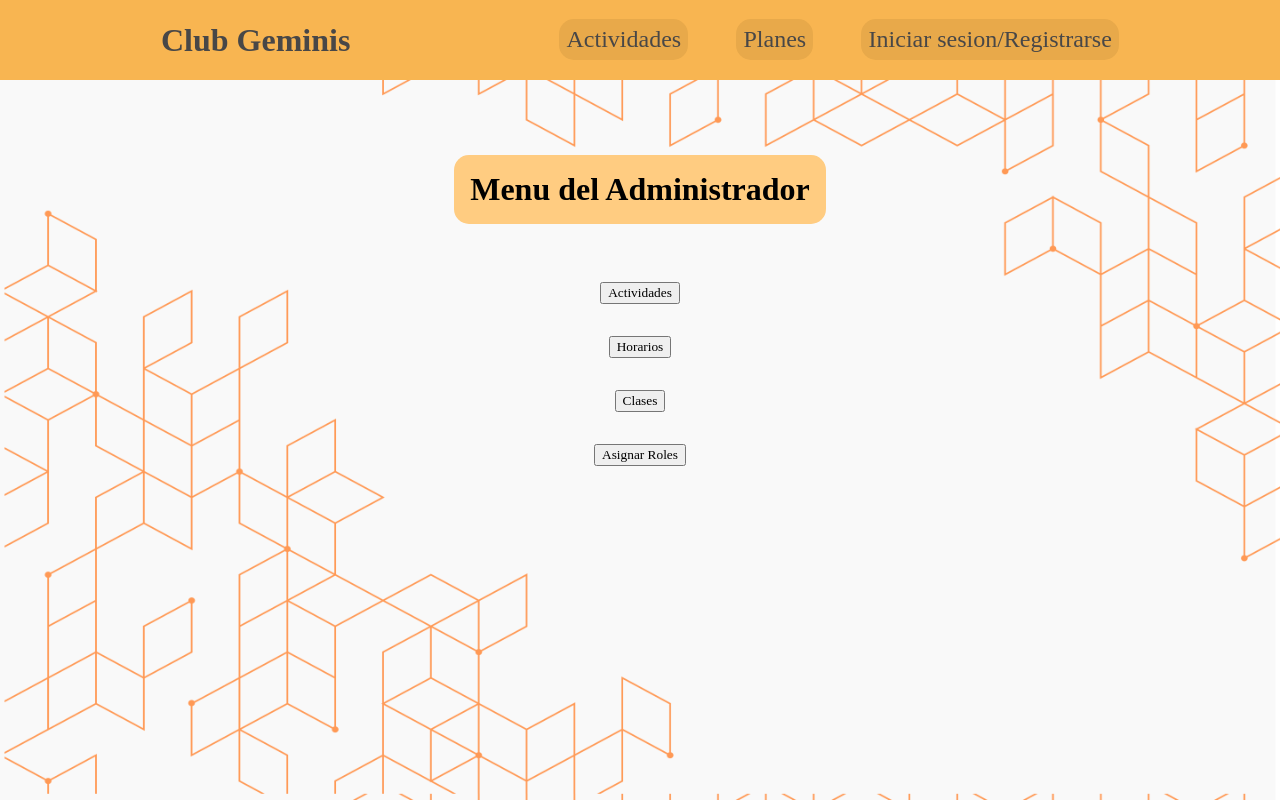
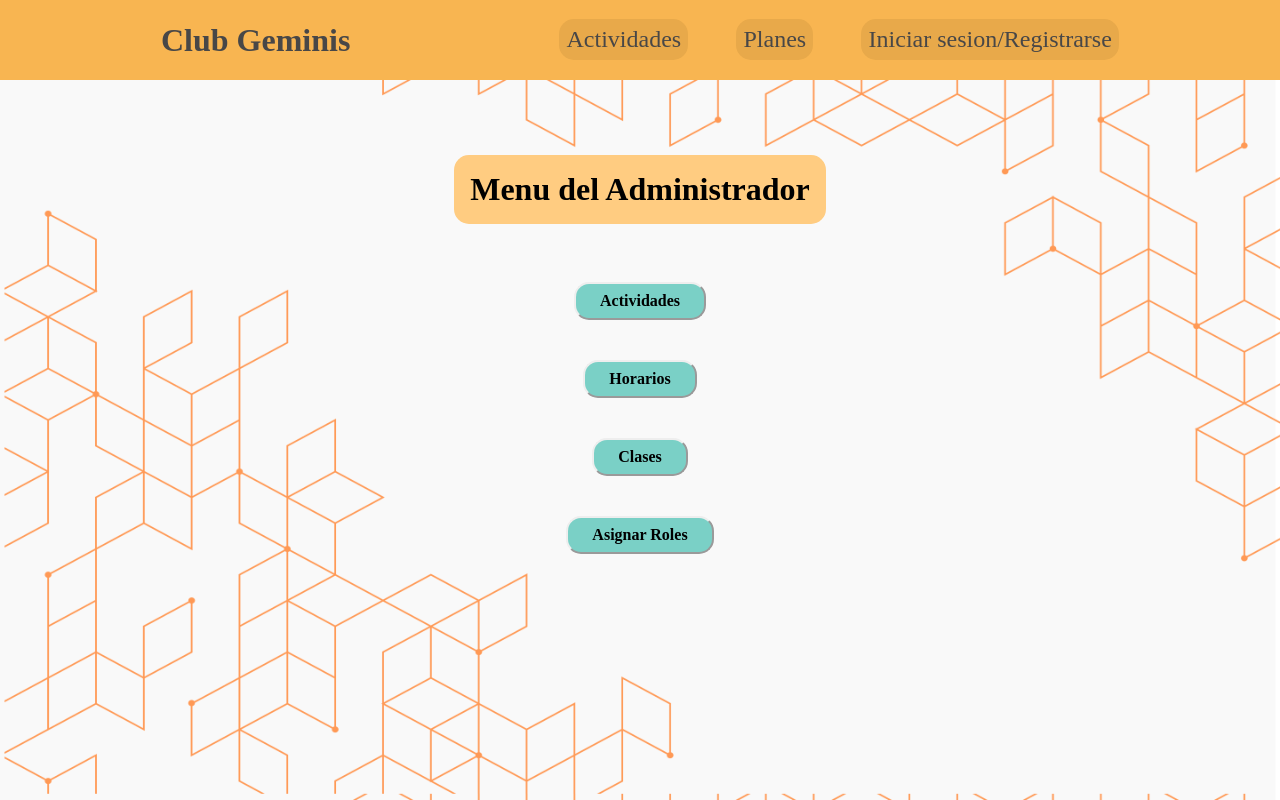
Before and after one commit to sip2022/frontend-client, a React (Create React App) app: page /admin in a window 1280 px wide. Built offline with nearby package versions, Linux system fonts and the light colour scheme; no server answers.

Commit message:
Arreglos de estilos y errores

```diff
--- a/src/components/admin/admin.module.css
+++ b/src/components/admin/admin.module.css
@@ -7,3 +7,26 @@
 .admin_menu button{
   margin-top: 2rem;
 }
+
+button{
+  font: inherit;
+  cursor: pointer;
+  background-color: rgba(122, 208, 198, 1);
+  padding: 0.5rem 1.5rem;
+  border-radius: 15px;
+  border-color: unset;
+  font-weight: bold;
+  margin-bottom: 0.5rem;
+  margin-top: 0.5rem;
+}
+
+button:hover{
+  background-color: rgb(107, 177, 169);
+}
+
+select{
+  background-color: rgba(255, 204, 129, 1);
+  padding: 0.5rem;
+  border-radius: 1rem;
+  font-weight: bold;
+}
--- a/src/components/admin/index.js
+++ b/src/components/admin/index.js
@@ -1,6 +1,6 @@
 import { useDispatch } from "react-redux";
 import { useNavigate } from "react-router-dom";
-import classes from "./admin.module.css"
+import classes from "./admin.module.css";
 
 function AdminMenu(params) {
   const navigate = useNavigate();
@@ -14,12 +14,30 @@ function AdminMenu(params) {
   return (
     <section className={classes.admin_menu}>
       <h1>Menu del Administrador</h1>
-      <button onClick={() => clickHandler("/admin/actividades")}>
+      <button
+        onClick={() => clickHandler("/admin/actividades")}
+        className={classes.boton}
+      >
         Actividades
       </button>
-      <button onClick={() => clickHandler("/admin/timeslot")}>Horarios</button>
-      <button onClick={() => clickHandler("/admin/classes")}>Clases</button>
-      <button onClick={() => clickHandler("/admin/assign-role-to-user")}>Asignar Roles</button>
+      <button
+        onClick={() => clickHandler("/admin/timeslot")}
+        className={classes.boton}
+      >
+        Horarios
+      </button>
+      <button
+        onClick={() => clickHandler("/admin/classes")}
+        className={classes.boton}
+      >
+        Clases
+      </button>
+      <button
+        onClick={() => clickHandler("/admin/assign-role-to-user")}
+        className={classes.boton}
+      >
+        Asignar Roles
+      </button>
     </section>
   );
 }
--- a/src/components/planes/PagoPlan.js
+++ b/src/components/planes/PagoPlan.js
@@ -26,6 +26,7 @@ function PagoPlan() {
   }, []);
 
   function suscribeHandler() {
+    setError(null);
     const mesesCant = document.getElementById("input-meses").value;
     if (mesesCant < 1) setError("El número de meses debe ser 1 o mayor");
     else {
@@ -38,7 +39,9 @@ function PagoPlan() {
     navigate("/planes", { replace: true });
   }
 
-  function ocultarConfirmacion() {
+  function ocultarConfirmacion(error) {
+    console.log(error);
+    error && setError(error);
     setConfirmar(false);
   }
 
@@ -59,8 +62,12 @@ function PagoPlan() {
             </section>
           </section>
           <section className={classes.infoPlan_botones}>
-            <button onClick={suscribeHandler} className={classes.boton}>Suscribirse</button>
-            <button onClick={cancelarHandler} className={classes.boton}>Cancelar</button>
+            <button onClick={suscribeHandler} className={classes.boton}>
+              Suscribirse
+            </button>
+            <button onClick={cancelarHandler} className={classes.boton}>
+              Cancelar
+            </button>
           </section>
         </section>
       )}
@@ -104,6 +111,7 @@ function ConfirmacionPago({
       );
       navigate("/user/pagos", { replace: true });
     } catch (error) {
+      callbackSetConfirmar("Usted ya tiene una suscripción activa con este mismo plan");
       console.log(error);
     }
   }
@@ -131,10 +139,14 @@ function ConfirmacionPago({
           <p>* Recuerde que es un solo pago, por el monto total.</p>
         </section>
         <section id="suscrip-section" className={classes.confirmacion_botones}>
-          <button onClick={pagoHandler} className={classes.boton}>Suscribirse</button>
+          <button onClick={pagoHandler} className={classes.boton}>
+            Suscribirse
+          </button>
         </section>
         <section>
-          <button onClick={callbackSetConfirmar} className={classes.boton}>Cancelar</button>
+          <button onClick={() => callbackSetConfirmar()} className={classes.boton}>
+            Cancelar
+          </button>
         </section>
       </section>
     </section>
--- a/src/components/user/Pagos/User_Pagos.js
+++ b/src/components/user/Pagos/User_Pagos.js
@@ -82,8 +82,10 @@ function PagoCard({ pago, index }) {
       <p>
         Pago #{index} - Fecha: {fechaATexto(pago.paymentDate)} - Monto pagado: $
         {pago.amountPaid}
-        {pago.paymentStatus == "pending" && <p>El pago sigue en proceso de confirmación por MercadoPago</p>}
       </p>
+      {pago.paymentStatus == "pending" && (
+        <p>El pago sigue en proceso de confirmación por MercadoPago</p>
+      )}
     </section>
   );
 }
```
